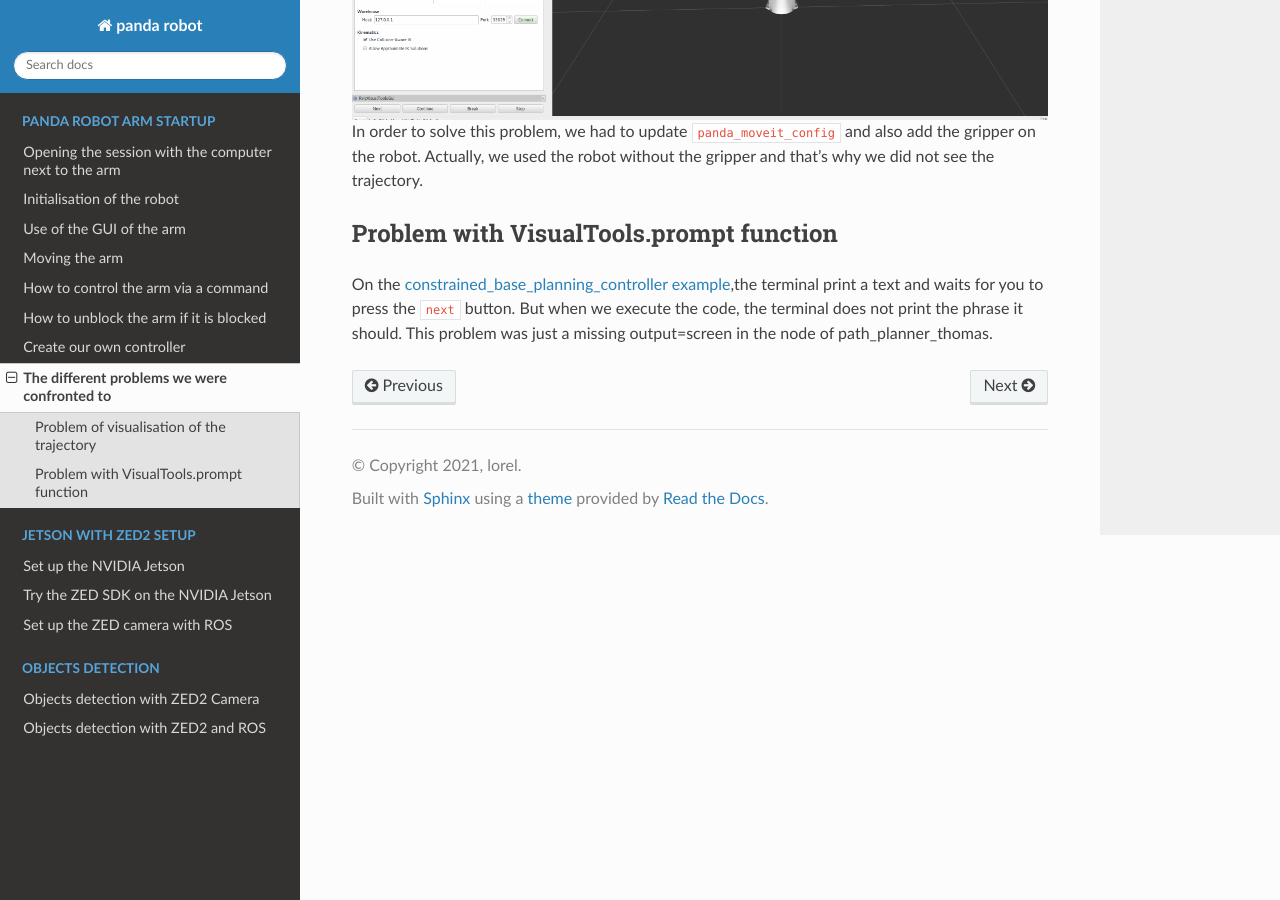
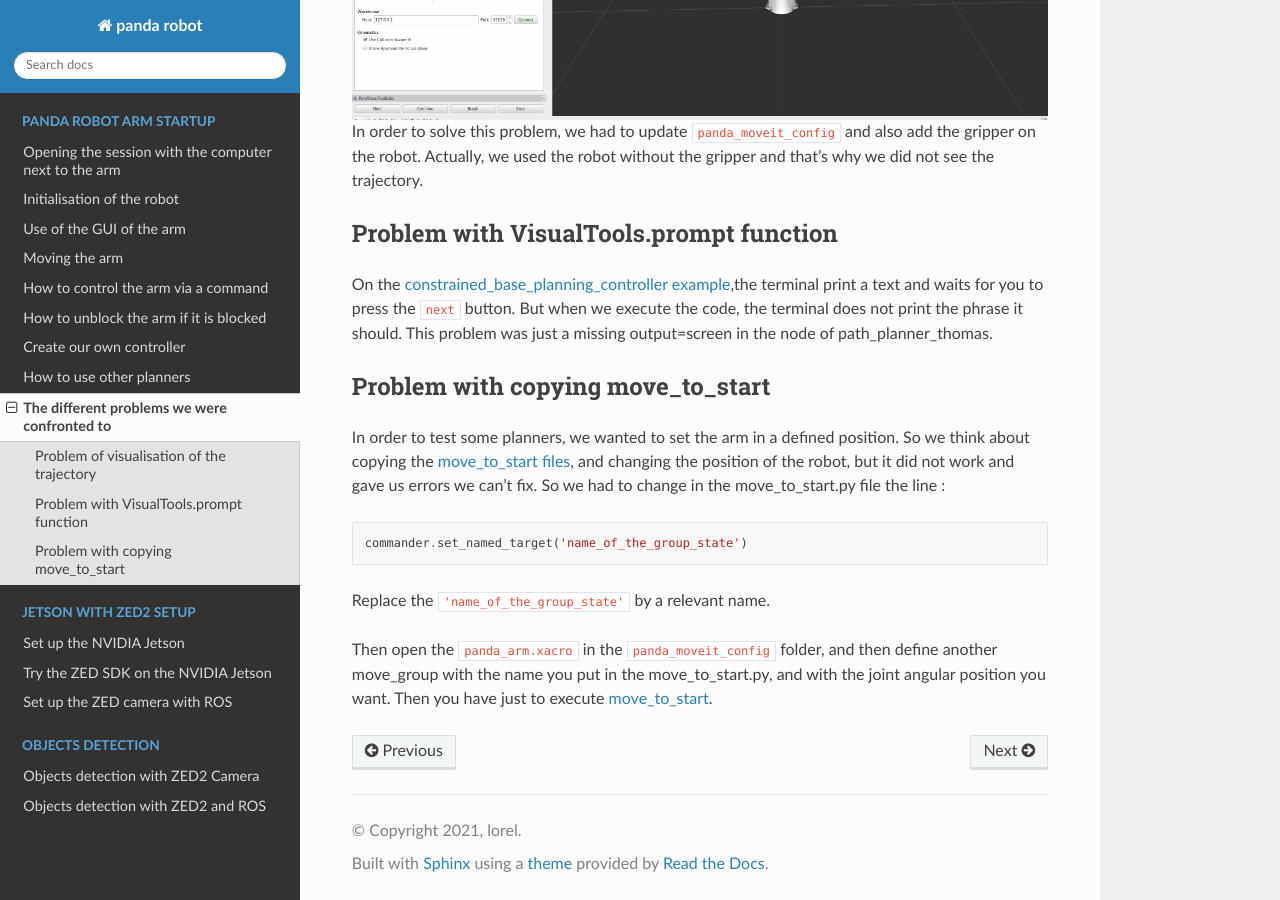
Before and after one commit to kmerckae/panda_safe_hrc_tutorial, a Sphinx documentation site: the page built from source/robot_arm_start/problems.rst, in a window 1280 px wide and 900 px high, scrolled down 610 px. Built offline with Sphinx 7.4.7 and the Read the Docs theme 2.0.0, drawn with Linux system fonts in a browser that asks for light colours.

```diff
--- a/source/index.rst
+++ b/source/index.rst
@@ -18,6 +18,7 @@ We will see in this tutorial how to set up the ZED2 camera on the  NVIDIA Jetson
    robot_arm_start/command_control
    robot_arm_start/arm_blocked
    robot_arm_start/create_controller
+   robot_arm_start/different_planners
    robot_arm_start/problems
 
 .. toctree::
--- a/source/robot_arm_start/arm_blocked.rst
+++ b/source/robot_arm_start/arm_blocked.rst
@@ -11,10 +11,11 @@ Maybe during your testing the arm has blocked and you don't know how to make it
 Reasons of blocking
 ===================
 
-There are 2 main reasons for the arm to be blocked. The first one is because the robot moved too fast, and the second one is because the robot is too close to a joint limit. Pushing the joints to their limits may put the arm into ``red`` state (Sorry, I did not succeed to go in the ``red`` state, so I put a beautiful image of a woodchuck instead).
+There are 2 main reasons for the arm to be blocked. The first one is because the robot moved too fast, and the second one is because the robot is too close to a joint limit. Pushing the joints to their limits may put the arm into ``red`` state.
 
-.. image:: images/fci-architecture.png
+.. image:: images/IMG_20210618_142707.jpg
     :align: center
+    :width: 47%
 
 .. _Solve:
 
--- a/source/robot_arm_start/problems.rst
+++ b/source/robot_arm_start/problems.rst
@@ -24,3 +24,18 @@ Problem with VisualTools.prompt function
 ========================================
 
 On the :ref:`constrained_base_planning_controller example<Constrained_base_planning_controller>`,the terminal print a text and waits for you to press the ``next`` button. But when we execute the code, the terminal does not print the phrase it should. This problem was just a missing output=screen in the node of path_planner_thomas.
+
+.. _Move_to_start_problem:
+
+Problem with copying move_to_start
+==================================
+
+In order to test some planners, we wanted to set the arm in a defined position. So we think about copying the :ref:`move_to_start files<Command_test>`, and changing the position of the robot, but it did not work and gave us errors we can't fix. So we had to change in the move_to_start.py file the line :
+
+.. code-block:: python
+
+   commander.set_named_target('name_of_the_group_state')
+
+Replace the ``'name_of_the_group_state'`` by a relevant name.
+
+Then open the ``panda_arm.xacro`` in the ``panda_moveit_config`` folder, and then define another move_group with the name you put in the move_to_start.py, and with the joint angular position you want. Then you have just to execute :ref:`move_to_start<Command_test>`.
```
Also changed, not shown: README.md (+4 -1 lines), source/robot_arm_start/different_planners.rst (added, +15 -0 lines), 1 other file.
